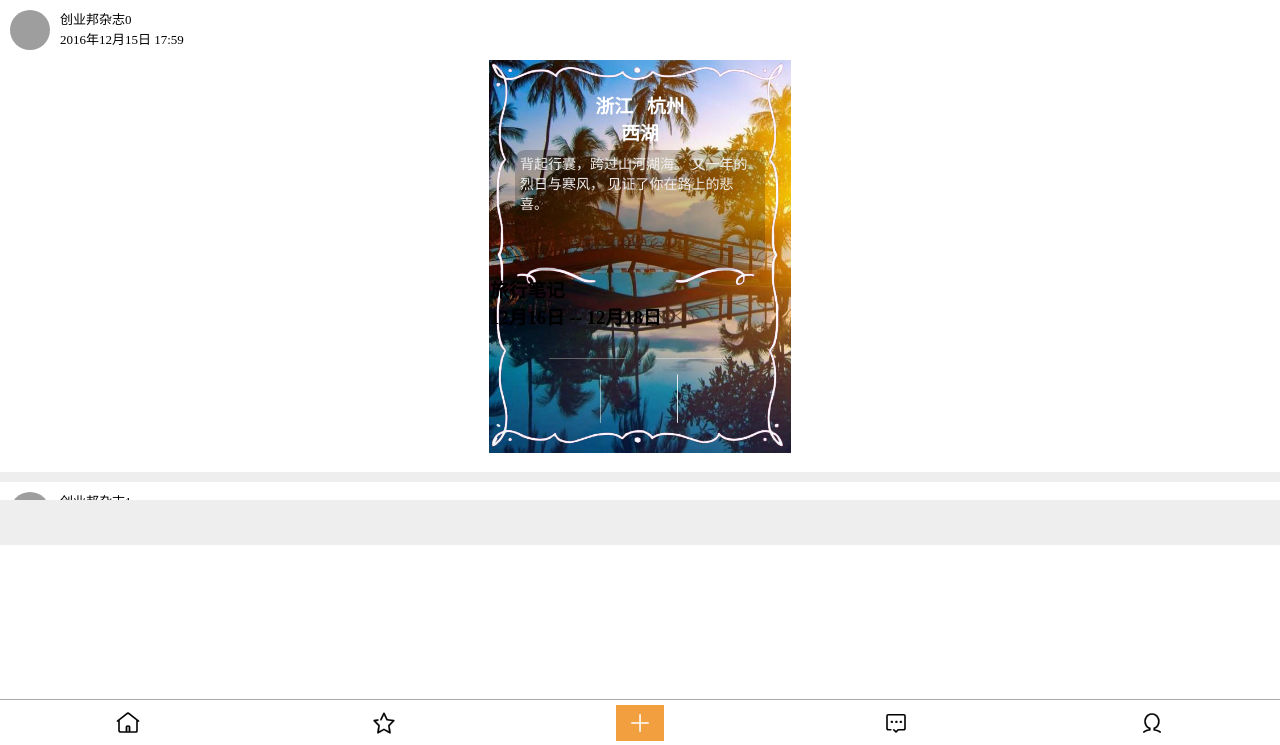
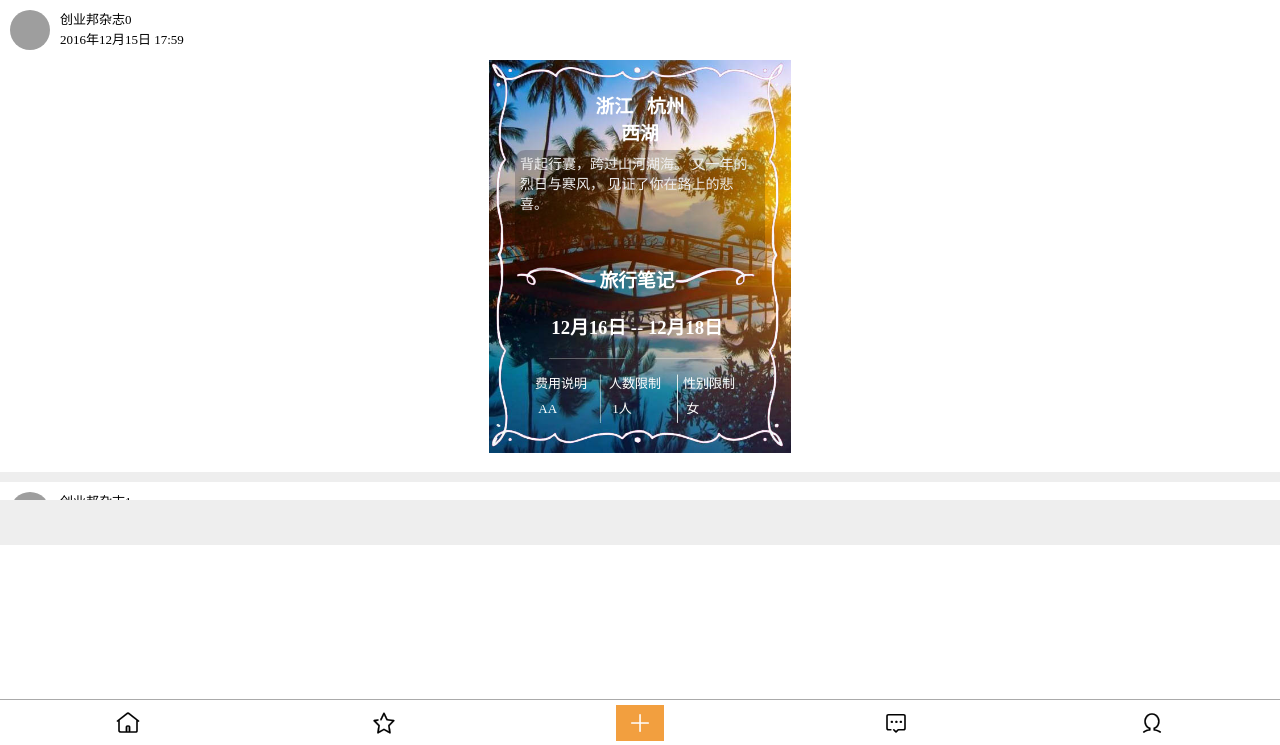
Before and after one commit to JasonHugh/react-study, a React app: page / in a window 1280 px wide. Shown: the part 55-800 px from the top of the page. Built offline with nearby package versions, Linux system fonts and the light colour scheme; grey boxes are pictures that could not be loaded; a web font is replaced by a local one.

Commit message:
add some

```diff
--- a/src/Views/App/app.scss
+++ b/src/Views/App/app.scss
@@ -2,14 +2,25 @@
 	position:absolute;
 	width:300px;
 	top:200px;
+	h3,h4{
+		color:#fff;
+		position:relative
+	}
 	h3{
 		text-align:center;
-		color:#fff;
 		left:-3px;
 		margin-top: 5px;
-		position:relative
 	}
 	.box-bottom-date{
 		margin-top: 20px;
 	}
+	.sub-box{
+		font-size: 13px;
+		top:15px;
+		left: 45px;
+		line-height:25px;
+		display: inline-block;
+		margin-right: 22px;
+		font-weight: normal
+	}
 }
--- a/src/Views/App/index.js
+++ b/src/Views/App/index.js
@@ -53,6 +53,9 @@ class App extends React.Component {
  					<div className='box-bottom'>
 						<h3>旅行笔记</h3>
 						<h3 className='box-bottom-date'>12月16日 -- 12月18日</h3>
+						<h4 className='sub-box'>费用说明<br/>&nbsp;AA</h4>
+						<h4 className='sub-box'>人数限制<br/>&nbsp;1人</h4>
+						<h4 className='sub-box'>性别限制<br/>&nbsp;女</h4>
  					</div>
 
  				</div>
--- a/webpack.config.js
+++ b/webpack.config.js
@@ -23,7 +23,7 @@ var config = {
       },
       {
          test: /\.scss$/,
-         loader: 'style!css?modules&importLoaders=2&sourceMap&localIdentName=[local]___[hash:base64:5]!autoprefixer?browsers=last 2 version!sass?outputStyle=expanded&sourceMap'}]
+         loader: 'style!css!sass'}]
    },
 
    watch: true
```
